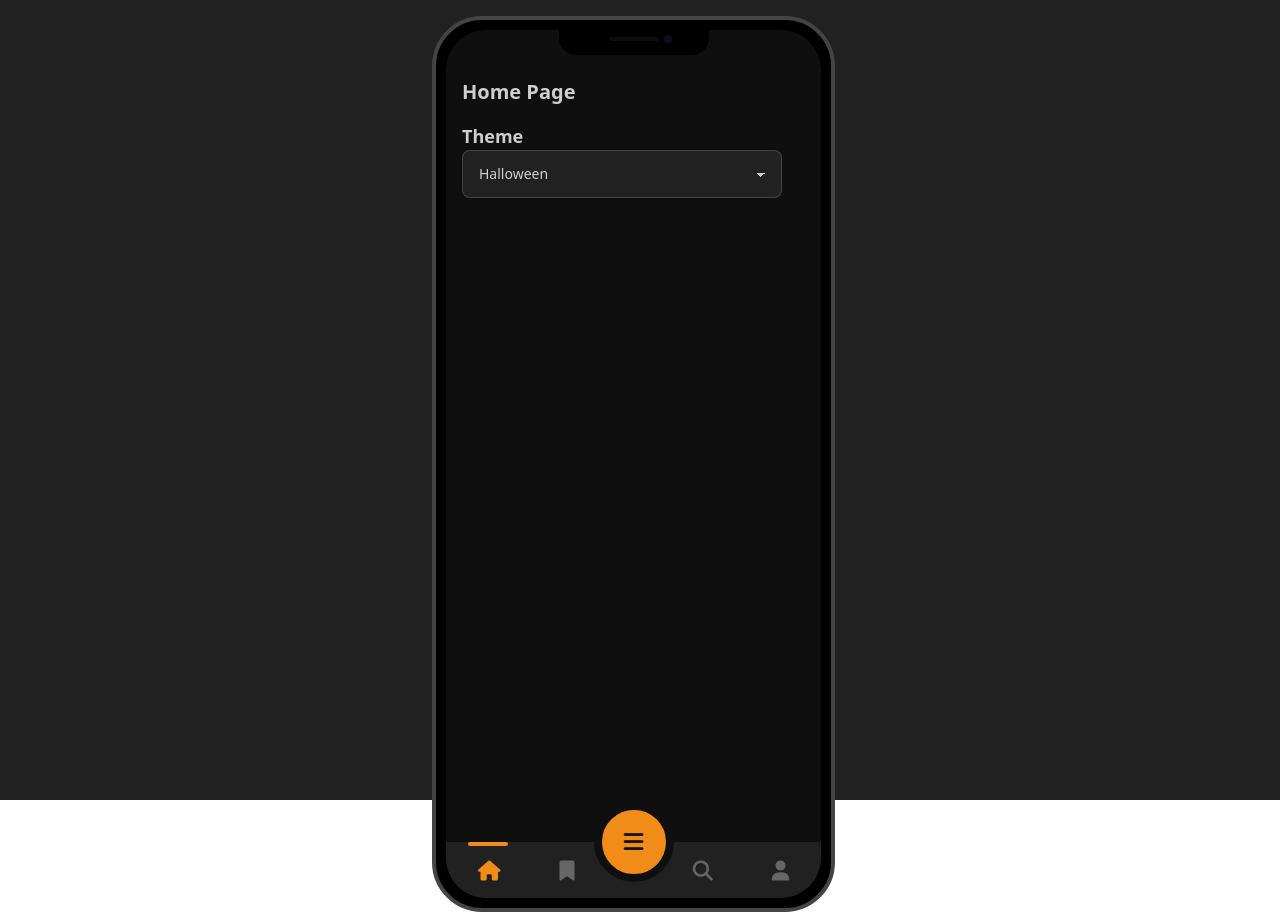
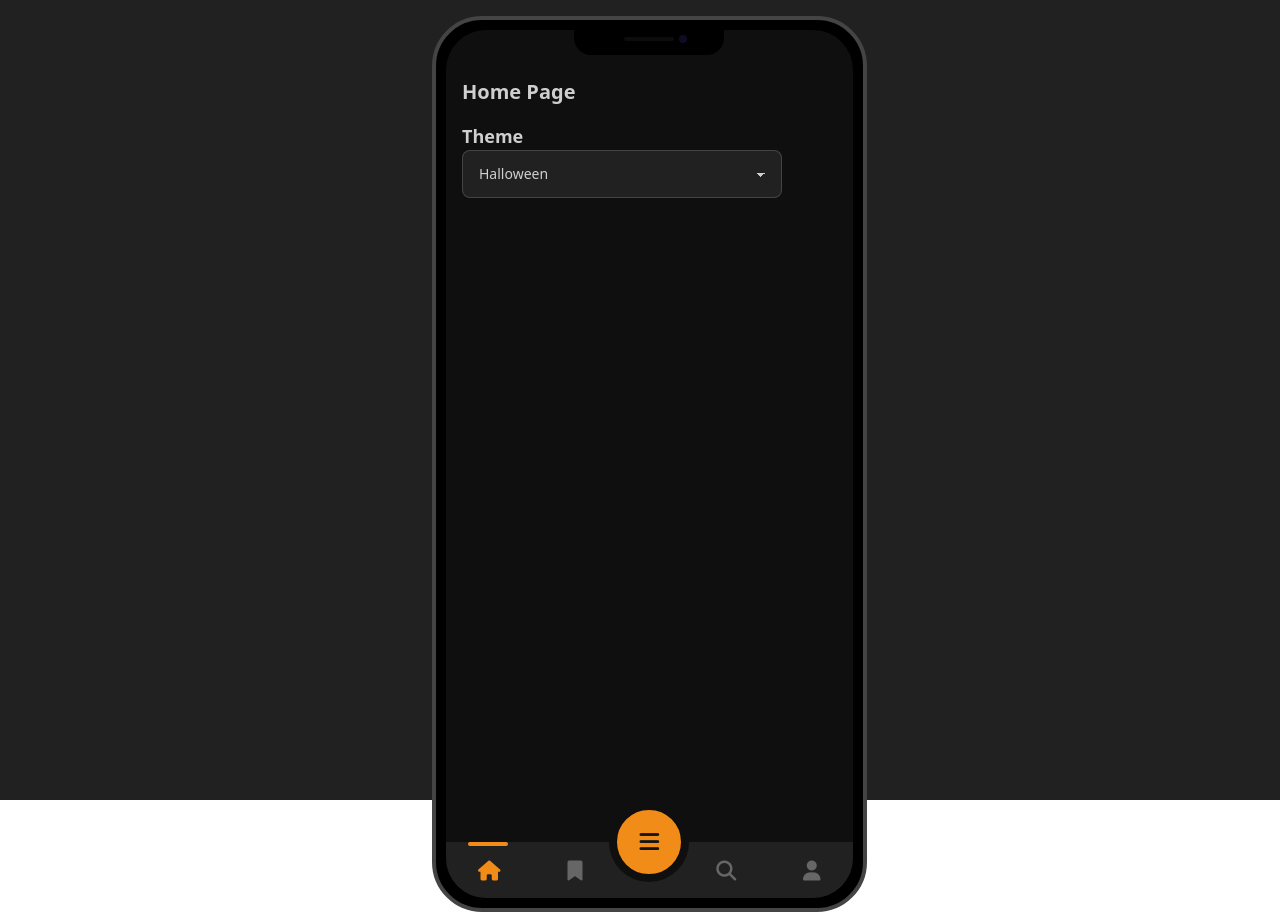
Before and after one commit to nathantipton/view-transitions-api-demo, a SvelteKit app: page / in a window 1280 px wide. Built offline with nearby package versions, Linux system fonts and the light colour scheme.

Commit message:
exact 13 pro max dims

```diff
--- a/tailwind.config.js
+++ b/tailwind.config.js
@@ -8,7 +8,7 @@ export default {
         iphone: "56rem",
       },
       aspectRatio: {
-        iphone: ["9/20"],
+        iphone: ["3.07/6.33"],
       },
     },
   },
```
